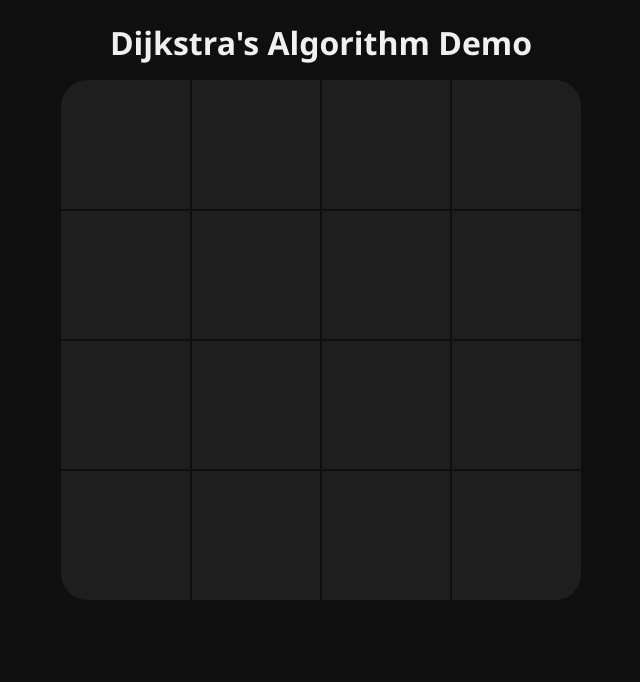
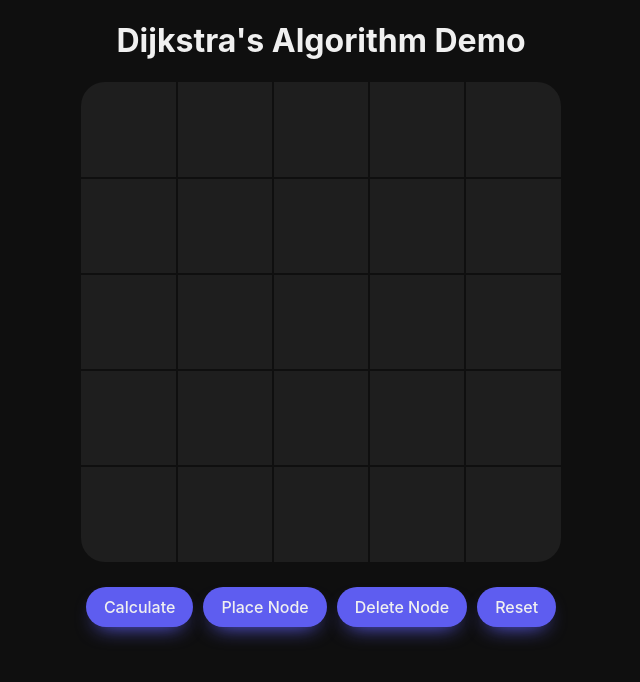
Before and after one commit to asaadbahmed/dijkstra-demo, a plain HTML site: page index.html in a window 1280 px wide. Shown: the whole page, without its empty margins (319-959 px from the left). Drawn offline with Linux system fonts and the light colour scheme.

Commit message:
added buttons and increased the grid to a 5x5 rather than a 4x4

```diff
--- a/index.html
+++ b/index.html
@@ -8,6 +8,7 @@
   </head>
   <body>
     <h1 id="title">Dijkstra's Algorithm Demo</h1>
+    <div id="container">
       <div id="grid">
         <div id="cell"></div>
         <div id="cell"></div>
@@ -25,6 +26,22 @@
         <div id="cell"></div>
         <div id="cell"></div>
         <div id="cell"></div>
+        <div id="cell"></div>
+        <div id="cell"></div>
+        <div id="cell"></div>
+        <div id="cell"></div>
+        <div id="cell"></div>
+        <div id="cell"></div>
+        <div id="cell"></div>
+        <div id="cell"></div>
+        <div id="cell"></div>
+      </div>
+      <div id="buttonContainer">
+        <button class="button controlButton" id="calculateButton" role="button">Calculate</button>
+        <button class="button controlButton" id="placeButton" role="button">Place Node</button>
+        <button class="button controlButton" id="deleteButton" role="button">Delete Node</button>
+        <button class="button controlButton" id="resetButtin" role="button">Reset</button>
+      </div>
     </div>
   </body>
 </html>
--- a/style.css
+++ b/style.css
@@ -5,26 +5,81 @@ body {
 #title {
     color: rgb(240, 240, 240);
     text-align: center;
-    font-family: 'Segoe UI', Tahoma, Geneva, Verdana, sans-serif;
+    font-family: Inter, Helvetica, "Apple Color Emoji", "Segoe UI Emoji", NotoColorEmoji, "Noto Color Emoji", "Segoe UI Symbol", "Android Emoji", EmojiSymbols, -apple-system, system-ui, "Segoe UI", Roboto, "Helvetica Neue", "Noto Sans", sans-serif;
+}
+
+#container {
+    display: flex;
+    flex-direction: column;
+    align-items: center;
+    justify-content: center;
 }
 
 #grid {
     display: grid;
-    height: 65vh;
-    width: 65vh;
+    height: 60vh;
+    width: 60vh;
     background-color: rgb(30, 30, 30);
-    margin: auto;
-    position: absolute;
-    top: 0;
-    left: 0;
-    bottom: 15%;
-    right: 0;
     border-radius: 5%;
-
-    grid-template-rows: repeat(4, 1fr);
-    grid-template-columns: repeat(4, 1fr);
+    grid-template-rows: repeat(5, 1fr);
+    grid-template-columns: repeat(5, 1fr);
 }
 
 #cell {
     outline: 1.5px solid rgb(15, 15, 15);
 }
+
+#buttonContainer {
+    display: flex;
+    flex-direction: row;
+    gap: 10px;
+    margin-top: 25px;
+    align-items: center;
+    justify-content: center;
+    /* background-color: rgb(30, 30, 30); */
+    height: 5vh;
+    width: 45vh;
+    border-radius: 5px;
+}
+
+#calculateButton {}
+#placeButton {}
+#deleteButton {}
+#resetButton {}
+
+.controlButton {
+    text-align: center;
+    white-space: nowrap;
+    text-overflow: ellipsis;
+    width: 100px;
+    height: 40px;
+}
+
+.button {
+    background: #5E5DF0;
+    box-shadow: #5E5DF0 0 10px 20px -10px;
+    border-radius: 999px;
+    box-sizing: border-box;
+    color: rgb(240, 240, 240);
+    cursor: pointer;
+    font-family: Inter, Helvetica, "Apple Color Emoji", "Segoe UI Emoji", NotoColorEmoji, "Noto Color Emoji", "Segoe UI Symbol", "Android Emoji", EmojiSymbols, -apple-system, system-ui, "Segoe UI", Roboto, "Helvetica Neue", "Noto Sans", sans-serif;
+    font-size: 16px;
+    font-weight: 550;
+    line-height: 24px;
+    opacity: 1;
+    outline: 0 solid transparent;
+    padding: 8px 18px;
+    user-select: none;
+    -webkit-user-select: none;
+    touch-action: manipulation;
+    width: fit-content;
+    word-break: break-word;
+    border: 0;
+    position: relative;
+    margin: auto;
+    display: block;
+    top: 0;
+    right: 0;
+    left: 0;
+    bottom: 0;
+}
```
Also changed, not shown: 1 other file. Lines whose indentation alone changed are shown as unchanged.
